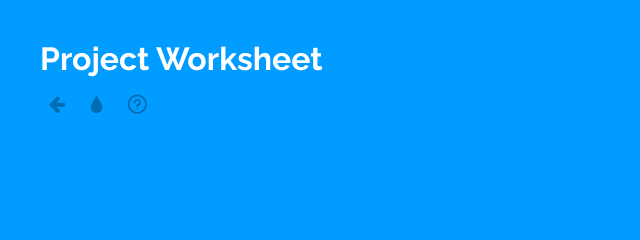
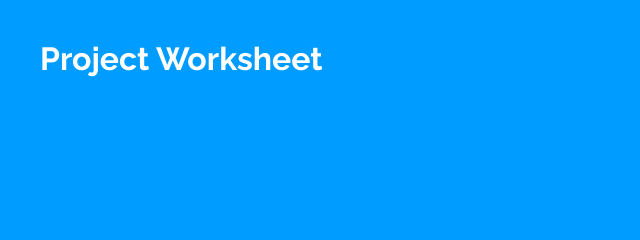
Before and after one commit to bhudelson/Minimal-Form, a plain HTML site: page index.html in a window 1280 px wide. Shown: the top 240 px of the page, 0-640 px from the left. Drawn offline with Linux system fonts and the light colour scheme.

Commit message:
removed previous button

```diff
--- a/index.html
+++ b/index.html
@@ -22,11 +22,6 @@
 			<div class="fs-form-wrap" id="fs-form-wrap">
 				<div class="fs-title">
 					<h1>Project Worksheet</h1>
-					<div class="codrops-top">
-						<a class="codrops-icon codrops-icon-prev" href="http://tympanus.net/Development/NotificationStyles/"><span>Previous Demo</span></a>
-						<a class="codrops-icon codrops-icon-drop" href="http://tympanus.net/codrops/?p=19520"><span>Back to the Codrops Article</span></a>
-						<a class="codrops-icon codrops-icon-info" href="#"><span>This is a demo for a fullscreen form</span></a>
-					</div>
 				</div>
 				<form id="myform" class="fs-form fs-form-full" autocomplete="off">
 					<ol class="fs-fields">
```
